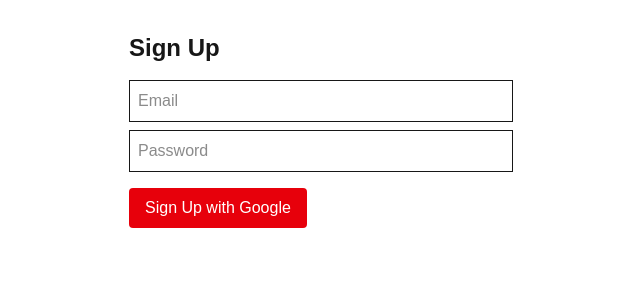
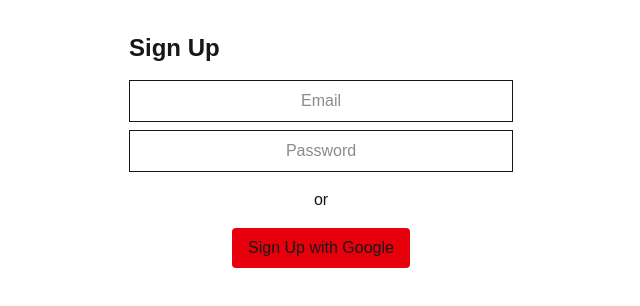
Before and after one commit to meetraval2006/NutriScanAi, a Next.js app in the folder my-nutrition-app/: page /signup in a window 1280 px wide. Shown: the top 306 px of the page, without its empty margins (319-959 px from the left). Built offline with nearby package versions, Linux system fonts and the light colour scheme.

Commit message:
signup commit

```diff
--- a/my-nutrition-app/src/app/signup/page.tsx
+++ b/my-nutrition-app/src/app/signup/page.tsx
@@ -38,25 +38,28 @@
       <input
         type="email"
         placeholder="Email"
-        className="border p-2 w-full mb-2"
+        className="border p-2 w-full mb-2 text-center"
         onChange={(e) => setEmail(e.target.value)}
       />
 
       <input
         type="password"
         placeholder="Password"
-        className="border p-2 w-full mb-4"
+        className="border p-2 w-full mb-4 text-center"
         onChange={(e) => setPassword(e.target.value)}
       />
 
+      <div className='mb-4 text-center'>or</div>
 
       {/* Google Sign Up */}
+      <div className='text-center'>
       <button
-        className="bg-red-600 text-white px-4 py-2 rounded"
+        className="bg-red-600 px-4 py-2 rounded"
         onClick={handleGoogleSignUp}
       >
         Sign Up with Google
       </button>
+      </div>
     </div>
   );
 }
```
